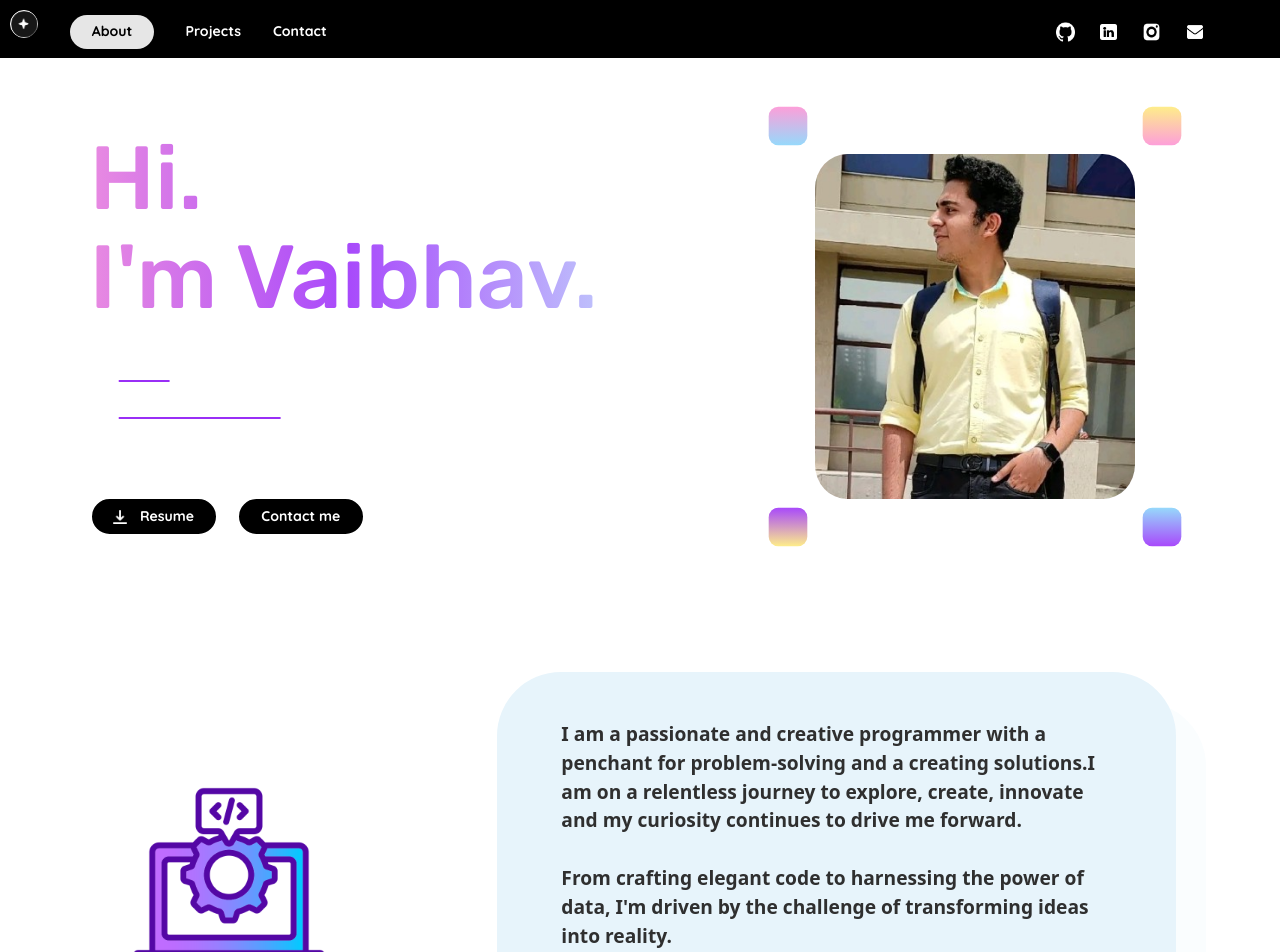
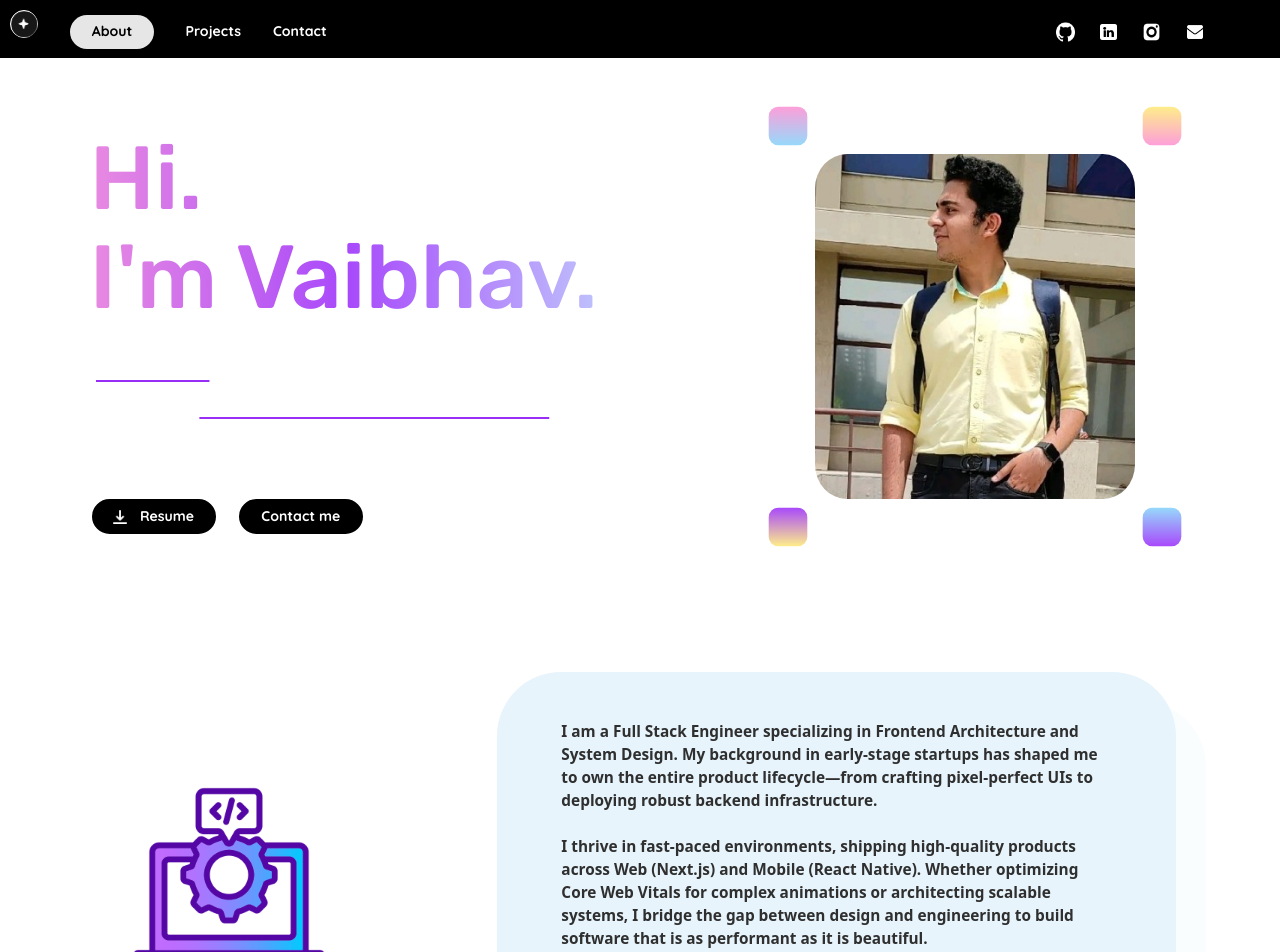
Before and after one commit to Nagpal45/portfolio, a Next.js app: page / in a window 1280 px wide. Shown: the top 952 px of the page. Built offline with nearby package versions, Linux system fonts and the light colour scheme.

Commit message:
feat: update personal description and role titles for clarity and impact

```diff
--- a/components/Homepage/info/info.css
+++ b/components/Homepage/info/info.css
@@ -52,7 +52,7 @@
     flex-direction: column;
     justify-content: center;
     align-items: flex-start;
-    font-size: 1.5vw;
+    font-size: 1.2vw;
     font-family: system-ui, -apple-system, BlinkMacSystemFont, 'Segoe UI', Roboto, Oxygen, Ubuntu, Cantarell, 'Open Sans', 'Helvetica Neue', sans-serif;
     font-weight: 600;
 }
--- a/components/Homepage/info/info.jsx
+++ b/components/Homepage/info/info.jsx
@@ -45,12 +45,9 @@ const cardContents = [
       alignItems: "center",
       justifyContent: "center",
       flexDirection: "column",}}>
-    I am a passionate and creative programmer with a penchant for
-    problem-solving and a creating solutions.I am on a relentless journey to{" "}
-    explore, create, innovate and my curiosity continues
-    to drive me forward. <br /><br />
-    From crafting elegant code to harnessing the power of data, I&apos;m driven
-    by the challenge of transforming ideas into reality. </p>
+    I am a Full Stack Engineer specializing in Frontend Architecture and System Design. My background in early-stage startups has shaped me to own the entire product lifecycle—from crafting pixel-perfect UIs to deploying robust backend infrastructure.
+<br /><br />
+I thrive in fast-paced environments, shipping high-quality products across Web (Next.js) and Mobile (React Native). Whether optimizing Core Web Vitals for complex animations or architecting scalable systems, I bridge the gap between design and engineering to build software that is as performant as it is beautiful.</p>
     <div style={{
       width:"100%",
       display: "flex",
--- a/components/Homepage/intro.tsx
+++ b/components/Homepage/intro.tsx
@@ -53,10 +53,10 @@ export default function Intro() {
             </MotionP>
             <MotionDiv className="details" variants={detailVariants}>
               <MotionP className="detail" >
-                A <u>Web</u> Developer.
+                <u>Software</u> Engineer
               </MotionP>
               <MotionP className="detail">
-                A <u>Data Science</u> Enthusiast.
+                Building <u>Scalable Full-Stack Systems</u>
               </MotionP>
             </MotionDiv>
           </MotionDiv>
```
